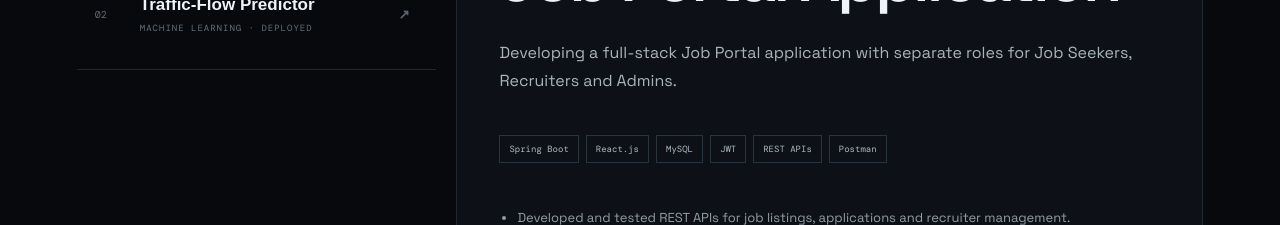
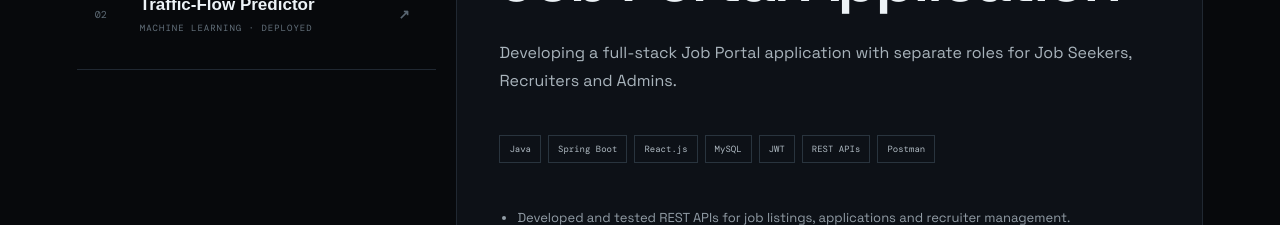
Before and after one commit to Dileep3015/dileep-junior-full-stack-portfolio, a React (Vite) app: page / in a window 1280 px wide. Shown: the part 2560-2785 px from the top of the page. Built offline with nearby package versions, Linux system fonts and the light colour scheme.

Commit message:
Add Java to Job Portal tech stack

```diff
--- a/src/main.jsx
+++ b/src/main.jsx
@@ -16,7 +16,7 @@ const projects = [
     no: "01",
     title: "Job Portal Application",
     label: "FULL-STACK · ONGOING",
-    stack: ["Spring Boot", "React.js", "MySQL", "JWT", "REST APIs", "Postman"],
+    stack: ["Java", "Spring Boot", "React.js", "MySQL", "JWT", "REST APIs", "Postman"],
     description: "Developing a full-stack Job Portal application with separate roles for Job Seekers, Recruiters and Admins.",
     points: [
       "Developed and tested REST APIs for job listings, applications and recruiter management.",
```
